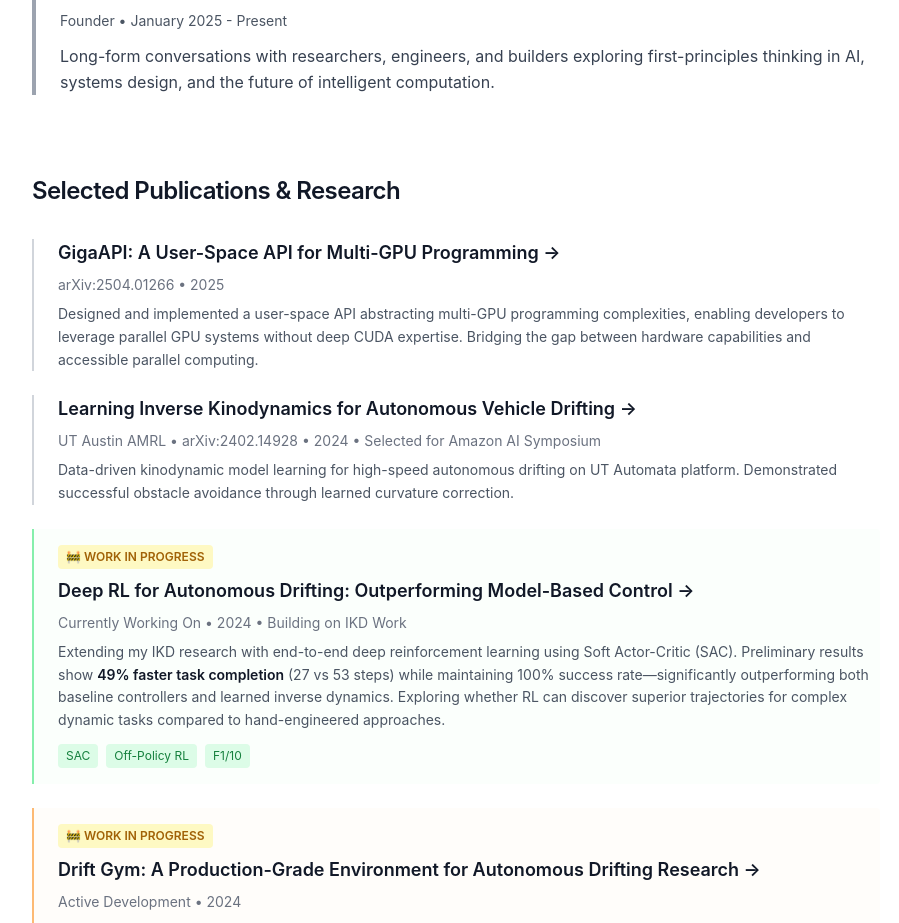
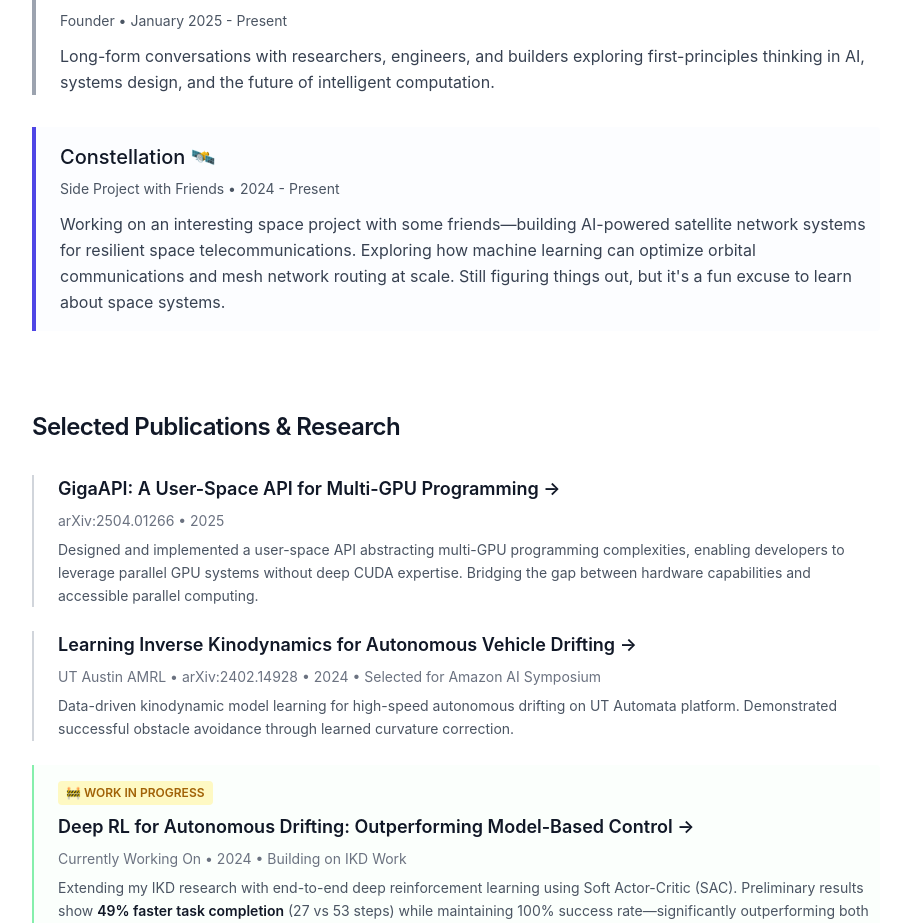
Before and after one commit to omeedcs/personal-web-2025, a Next.js app: page / in a window 1280 px wide. Shown: the part 2680-3603 px from the top of the page, without its empty margins (184-1083 px from the left). Built offline with nearby package versions, Linux system fonts and the light colour scheme.

Commit message:
constellation work

```diff
--- a/app/page.tsx
+++ b/app/page.tsx
@@ -236,6 +236,25 @@ export default function Home() {
             <p className="text-gray-700 dark:text-gray-300 leading-relaxed">
               Long-form conversations with researchers, engineers, and builders exploring first-principles thinking in AI,
               systems design, and the future of intelligent computation.
+            </p>
+          </div>
+
+          <div className="border-l-4 border-indigo-600 pl-6 bg-indigo-50/20 dark:bg-indigo-950/10 py-4 rounded-r">
+            <a
+              href="https://constellation-io.com"
+              target="_blank"
+              rel="noopener noreferrer"
+              className="group"
+            >
+              <h3 className="text-xl font-medium text-gray-900 dark:text-gray-100 group-hover:text-indigo-600 dark:group-hover:text-indigo-400 transition-colors mb-2">
+                Constellation 🛰️
+              </h3>
+            </a>
+            <p className="text-gray-600 dark:text-gray-400 text-sm mb-3">Side Project with Friends • 2024 - Present</p>
+            <p className="text-gray-700 dark:text-gray-300 leading-relaxed">
+              Working on an interesting space project with some friends—building AI-powered satellite network systems
+              for resilient space telecommunications. Exploring how machine learning can optimize orbital communications
+              and mesh network routing at scale. Still figuring things out, but it's a fun excuse to learn about space systems.
             </p>
           </div>
         </div>
```
